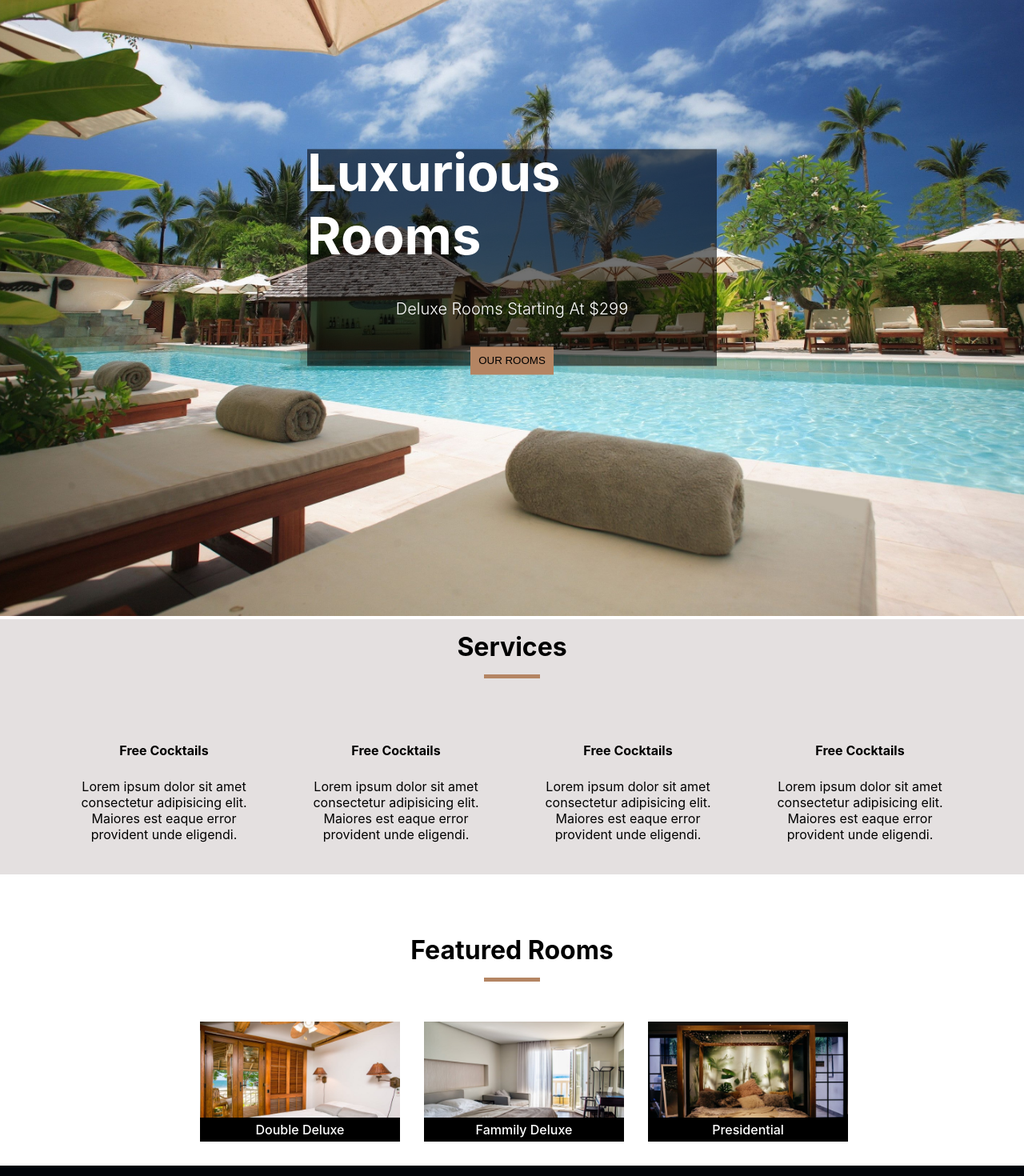
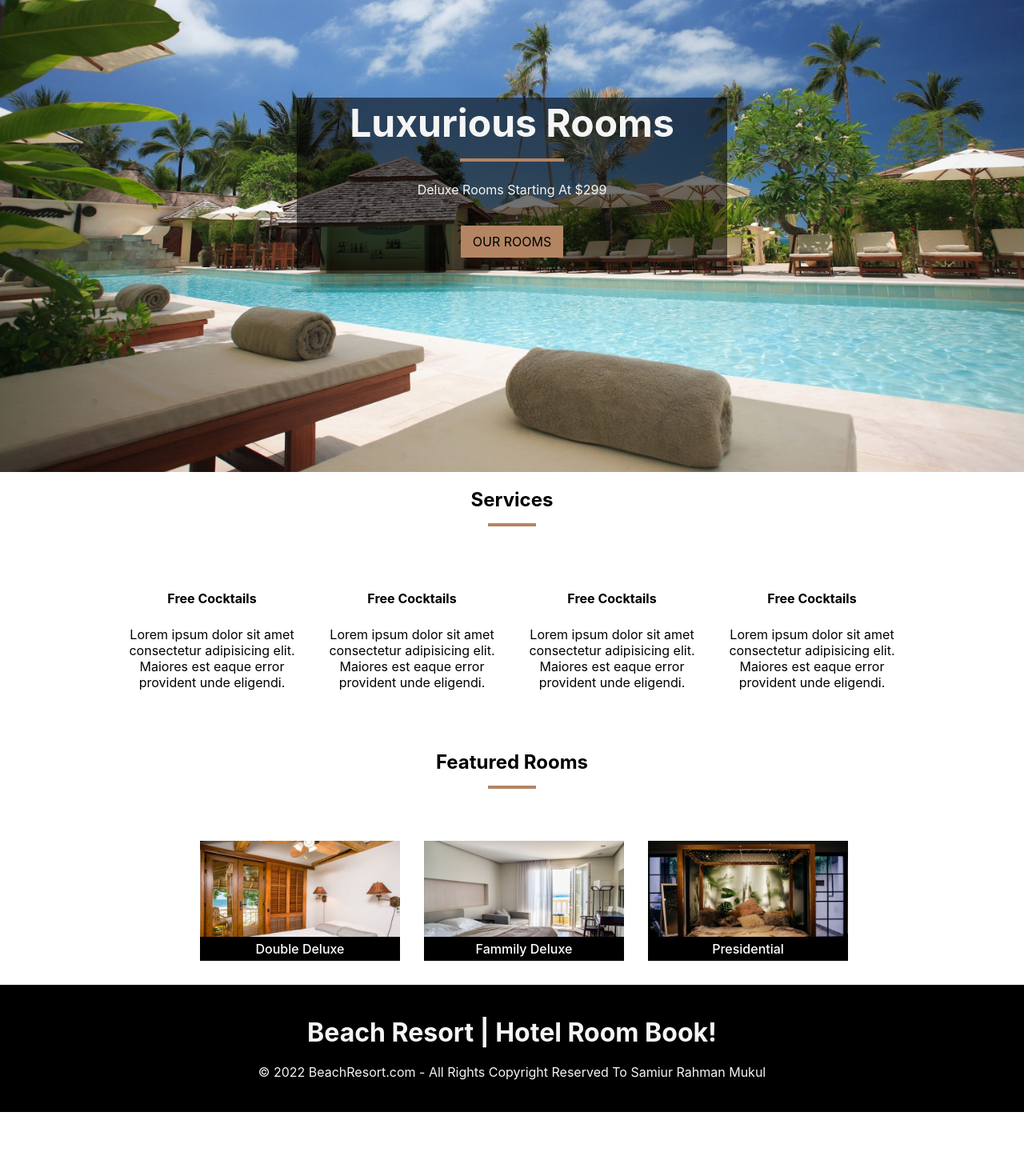
Before and after one commit to souravpany/react-beach-resort, a React (Create React App) app: page / in a window 1280 px wide. Shown: the part 180-1650 px from the top of the page at 80% size. After the commit the page ends 1570 px from the top, so only its background shows below. Built offline with nearby package versions, Linux system fonts and the light colour scheme.

Commit message:
Add code clean up for home and footer pages

```diff
--- a/src/components/footer/footer.css
+++ b/src/components/footer/footer.css
@@ -1,14 +1,17 @@
 .footer-container{
+    width: 100%;
+    min-height: 150px;
+    padding: 20px 80px;
+    margin: 0;
+    background-color: black;
     text-align: center;
-    background-color: #00040a;
-    color: white;
-  }
+    color: whitesmoke;
+}
 
-  .footer-container h1{
-    padding-top: 20px;
-  }
+.footer-container h1{
+  margin: 20px auto;
+}
 
-  .footer-container p{
-    padding-bottom: 30px;
-    padding-top: 20px;
-  }
+.footer-container p{
+    margin: 20px auto;
+}
--- a/src/index.css
+++ b/src/index.css
@@ -16,7 +16,9 @@ code {
 * {
   margin: 0;
   padding: 0;
+  box-sizing: border-box;
 }
+
 
 ::-webkit-scrollbar {
   display: none;
--- a/src/pages/home/HomeScreen.jsx
+++ b/src/pages/home/HomeScreen.jsx
@@ -6,40 +6,46 @@ import Footer from '../../components/footer/Footer';
 import FeaturedRoomCard from '../../components/layout/featured-room/FeaturedRoomCard';
 import { homeRoomItems } from '../../data';
 
+import {Link} from 'react-router-dom';
+
 
 function HomeScreen() {
   return (
     <>
+
       <Navbar/>
-        <div className='home-main'>
-        <img className='logo-image' src={BCG2} alt="banner Logo" />
 
-            <div className='home-img-middle-section'>
+        <header>
+            <div className='header-content'>
+                  <h1>Luxurious Rooms</h1>
+                  <div className='line-bar'/>
+                  <p>Deluxe Rooms Starting At $299</p>
+                  <Link to='/' className='home-button'>OUR ROOMS</Link>
+            </div>
+        </header>
 
-                <h1>Luxurious Rooms</h1>
-                <div/>
-                <p>Deluxe Rooms Starting At $299</p>
-                <button>OUR ROOMS</button>
+        <section className='services'>
+            <div className='home-services-title'>
+              <h1>Services</h1>
+              <div className='home-services-line-bar'/>
+            </div>
+            <ServiceList/>
+        </section>
 
-            </div>
+          <section className='featured'>
 
-        </div>
+               <div className='home-services-title'>
+                  <h1>Featured Rooms</h1>
+                  <div className='home-services-line-bar'/>
+              </div>
 
-         <div className='home-services-container'>
-            <h1>Services</h1>
-            <div className='home-services-line-bar'/>
-            <ServiceList/>
-          </div>
-
-            <div className='home-feature-room-container'>
-                <h1>Featured Rooms</h1>
-                <div className='home-services-line-bar'/>
-                <div className='home-featured-img-card-container'>
+              <div className='home-featured-img-card-container'>
                       {homeRoomItems.map((item) =>
                         <FeaturedRoomCard item={item} key={item.id}/>
                       )}
                 </div>
-            </div>
+          </section>
+
         <Footer/>
     </>
   )
--- a/src/pages/home/home.css
+++ b/src/pages/home/home.css
@@ -1,76 +1,73 @@
-.home-main{
-    width: 100%;
-    position: relative;
+header {
+    width: 100vw;
+    height: 90vh;
+    background-image: url(../../assets/img/jpeg/defaultBcg2.jpg);
+    background-position: center;
+    background-size: cover;
+    display: flex;
+    align-items: center;
+    justify-content: center;
 }
 
-.logo-image{
-    width: inherit;
-    height: 900px;
-    object-fit: cover;
+.header-content {
+    background-color: rgba(0, 0, 0, 0.553);
+    width: 42vw;
+    height: 27vh;
+    text-align: center;
+    color: whitesmoke;
+    display: flex;
+    flex-direction: column;
+    align-items: center;
+    justify-content: center;
 }
 
-.home-img-middle-section{
-    display: flex;
-    justify-content: center;
-    align-items: center;
-    flex-direction: column;
-    position: absolute;
-    top: 50%;
-    left: 50%;
-    width: 40%;
-    height: 30%;
-    transform: translate(-50%, -50%);
-    background-color: rgba(0, 0, 0, 0.553);
-    font-size: 25px;
-    color: white;
+.header-content h1 {
+    font-size: 6vmin;
 }
 
-.home-img-middle-section h1 {
-    font-size: 65px;
+.line-bar {
+    width: 130px;
+    height: 4px;
+    background-color: rgb(180, 133, 99);
+    margin: 15px auto;
 }
 
-.home-img-middle-section p {
-    margin-top: 25px;
-    font-size: 20px;
-    font-weight: 300;
+.header-content p {
+    font-size: 2vmin;
+    margin-top: 10px;
+    margin-bottom: 20px;
 }
 
-.home-img-middle-section div {
-    height: 5px;
-    width: 140px;
+.home-button{
+    padding: 10px 15px;
+    border: none;
     margin-top: 15px;
-    background-color: rgb(180, 133, 99);
-}
-
-.home-img-middle-section button {
-    padding: 10px;
-    font-weight: 100;
-    margin-top: 35px;
-    border: none;
+    margin-bottom: 15px;
+    text-decoration: none;
+    color: black;
     background-color: rgb(180, 133, 99);
 }
 
 
-.home-services-container{
-    background-color: rgb(228, 224, 224);
-    display: flex;
-    flex-direction: column;
-    justify-content: center;
-    align-items: center;
+/* == Services == */
+
+.services {
+    width: 100vw;
+    margin: 20px auto;
+}
+.home-services-title {
+    text-align: center;
+    font-size: 2vmin;
 }
 
-.home-services-container h1 {
-    margin-top: 15px;
+.home-services-line-bar{
+    width: 60px;
+    height: 4px;
+    background-color: rgb(180, 133, 99);
+    margin: 15px auto;
 }
 
-.home-services-line-bar {
-    height: 5px;
-    width: 70px;
-    margin-top: 15px;
-    background-color: rgb(180, 133, 99);
-}
-
-.home-feature-room-container{
+.featured{
    display: flex;
    justify-content: center;
    align-items: center;
@@ -84,5 +81,5 @@
 .home-featured-img-card-container{
     margin-top: 50px;
     display: flex;
-   flex-direction: row;
+    flex-wrap: wrap;
 }
```
